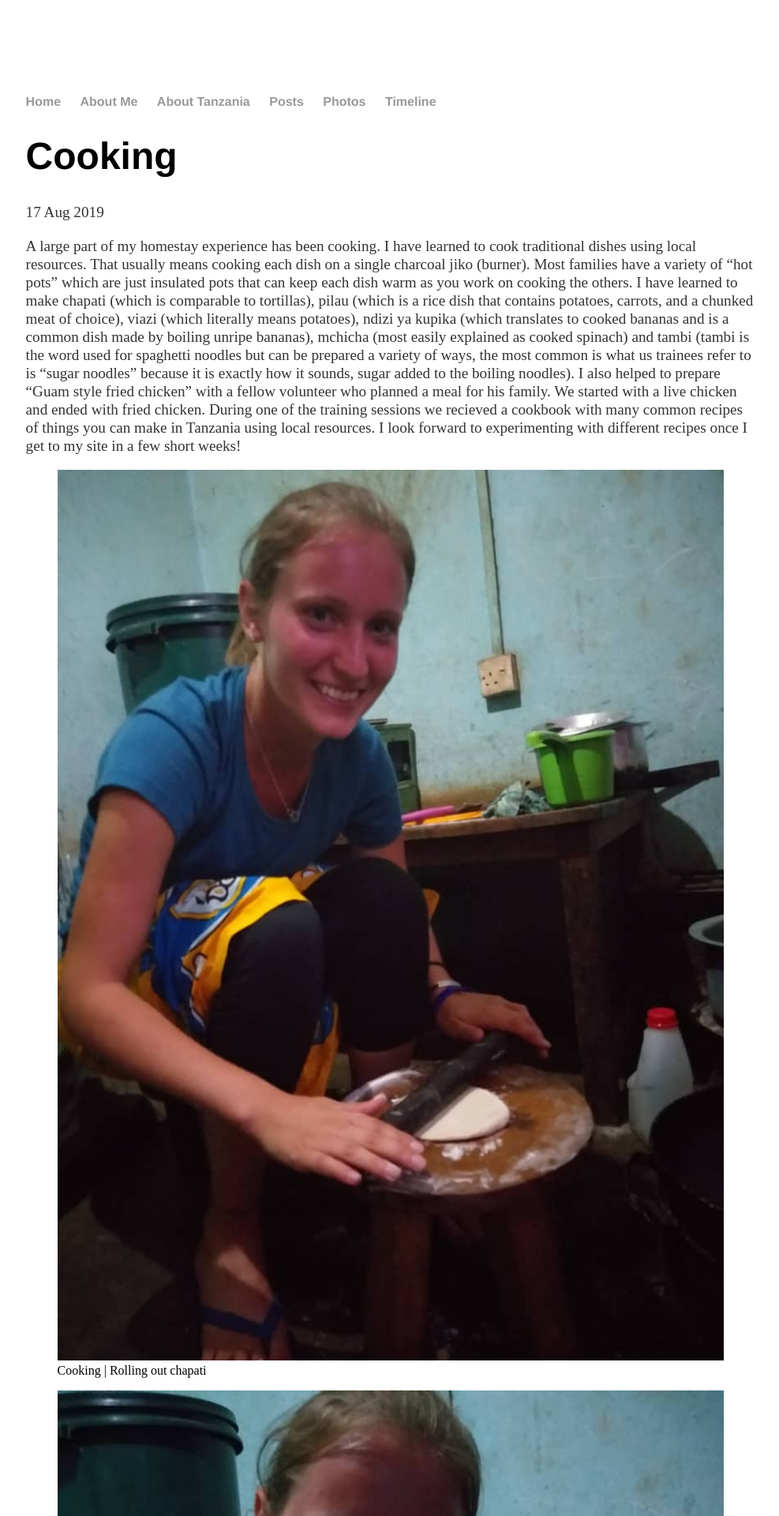
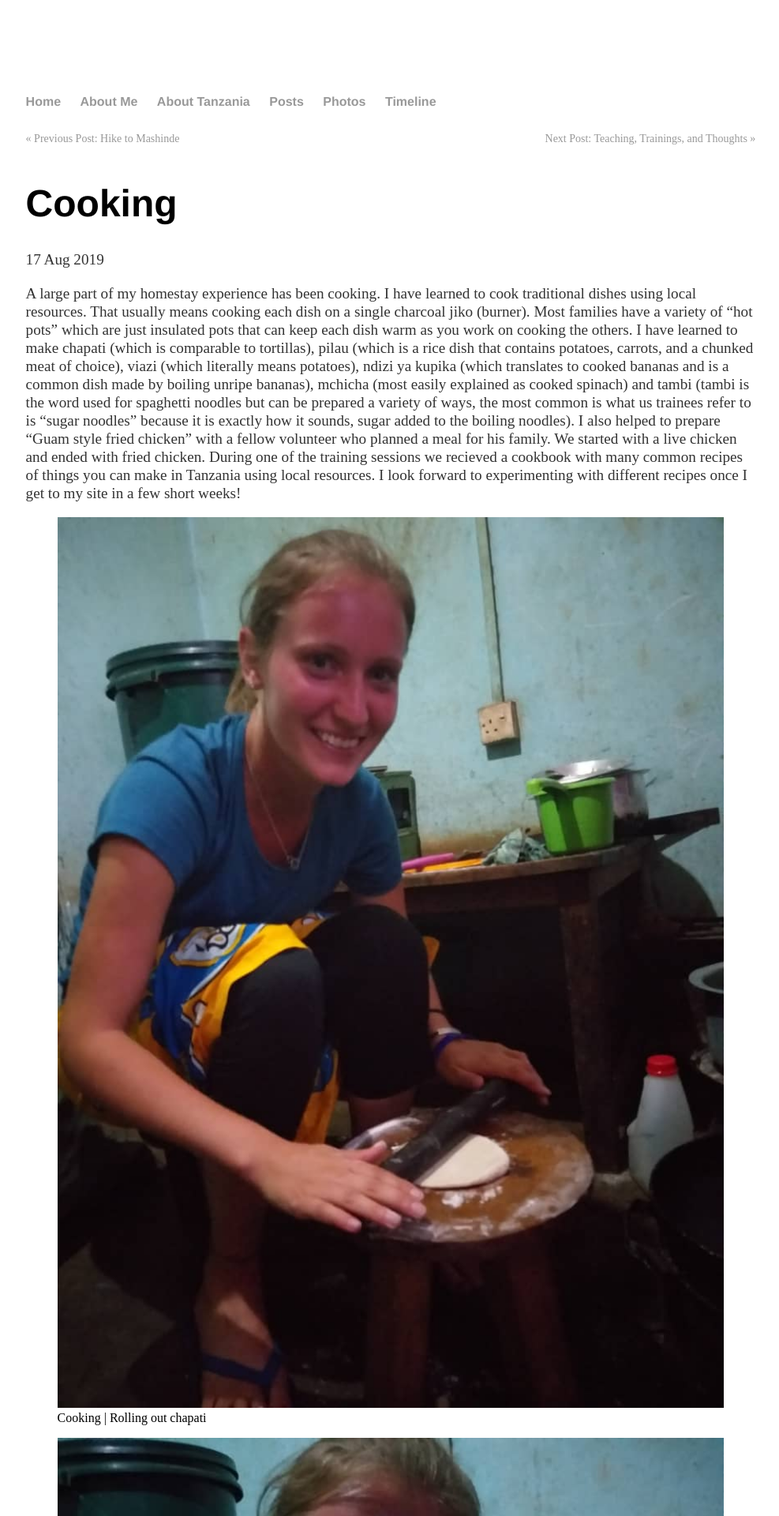
Before and after one commit to caliholman/caliholman.github.io, a Jekyll site: the page built from _posts/2019-08-17-Cooking.md, in a window 1280 px wide. Shown: the top 1920 px of the page at 79% size, without its empty margins (145-1132 px from the left). Built offline with Jekyll 4.4.1, drawn with Linux system fonts in a browser that asks for light colours; comment, search, counter and statistics services are not loaded; some of the changed text lies outside the part shown.

Commit message:
added next and previous post html and css bits

```diff
--- a/_layouts/post.html
+++ b/_layouts/post.html
@@ -1,9 +1,28 @@
 ---
 layout: default
 ---
+
+<div class="PageNavigation">
+  {% if page.previous.url %}
+    <a class="prev" href="{{page.previous.url}}">&laquo; Previous Post: {{page.previous.title}}</a>
+  {% endif %}
+  {% if page.next.url %}
+    <a class="next" href="{{page.next.url}}">Next Post: {{page.next.title}} &raquo;</a>
+  {% endif %}
+</div>
+
 <h1>{{ page.title }}</h1>
 <p class="meta">{{ page.date | date_to_string }}</p>
 
 <div class="post">
   {{ content }}
 </div>
+
+<div class="PageNavigation">
+  {% if page.previous.url %}
+    <a class="prev" href="{{page.previous.url}}">&laquo; Previous Post: {{page.previous.title}}</a>
+  {% endif %}
+  {% if page.next.url %}
+    <a class="next" href="{{page.next.url}}">Next Post: {{page.next.title}} &raquo;</a>
+  {% endif %}
+</div>
--- a/css/main.css
+++ b/css/main.css
@@ -65,3 +65,22 @@
    width:100%;
    height:20px;
 }
+
+
+.PageNavigation {
+  font-size: 14px;
+  display: block;
+  width: auto;
+  overflow: hidden;
+}
+
+.PageNavigation a {
+  display: block;
+  width: 50%;
+  float: left;
+  margin: 1em 0;
+}
+
+.PageNavigation .next {
+  text-align: right;
+}
```
